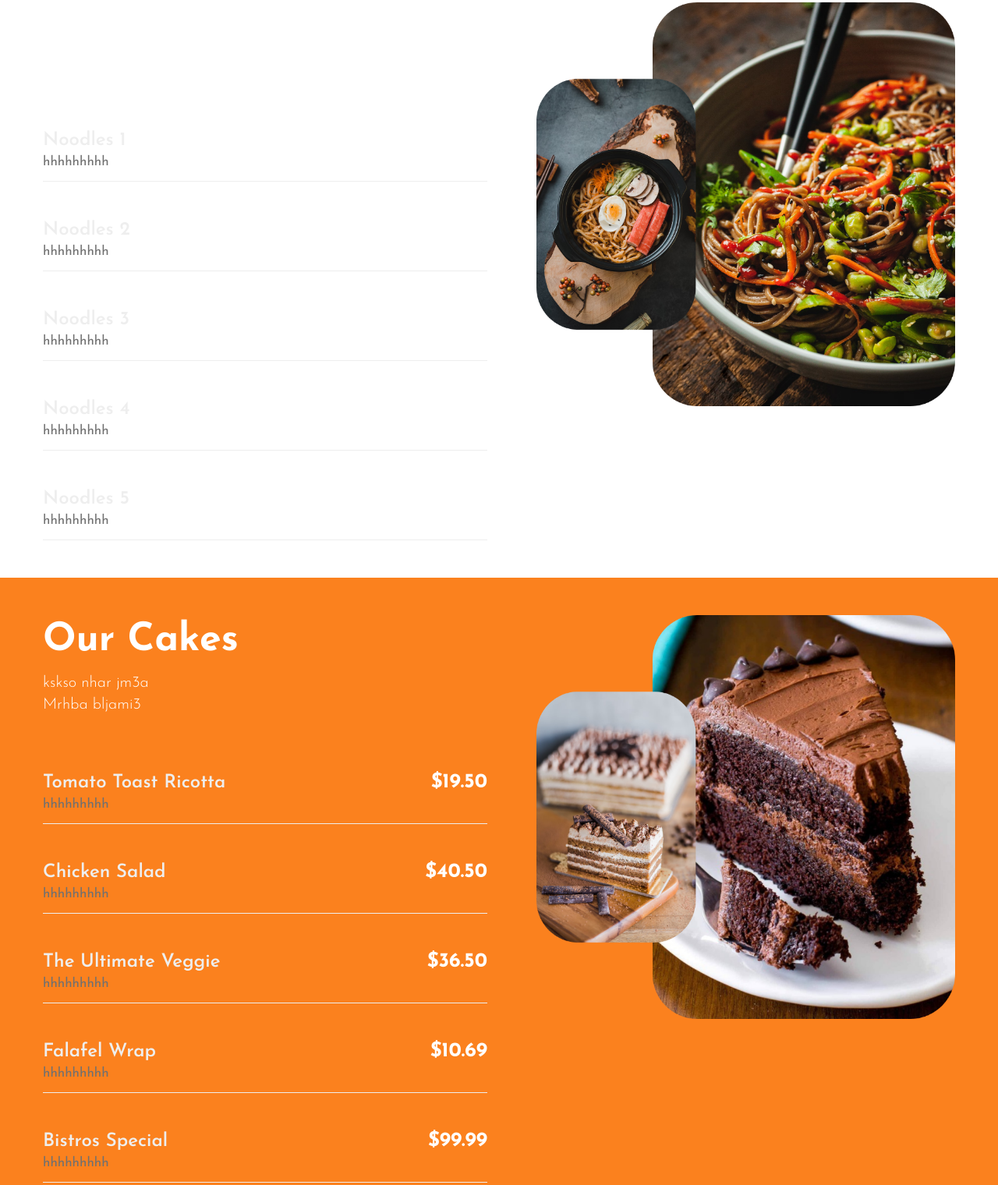
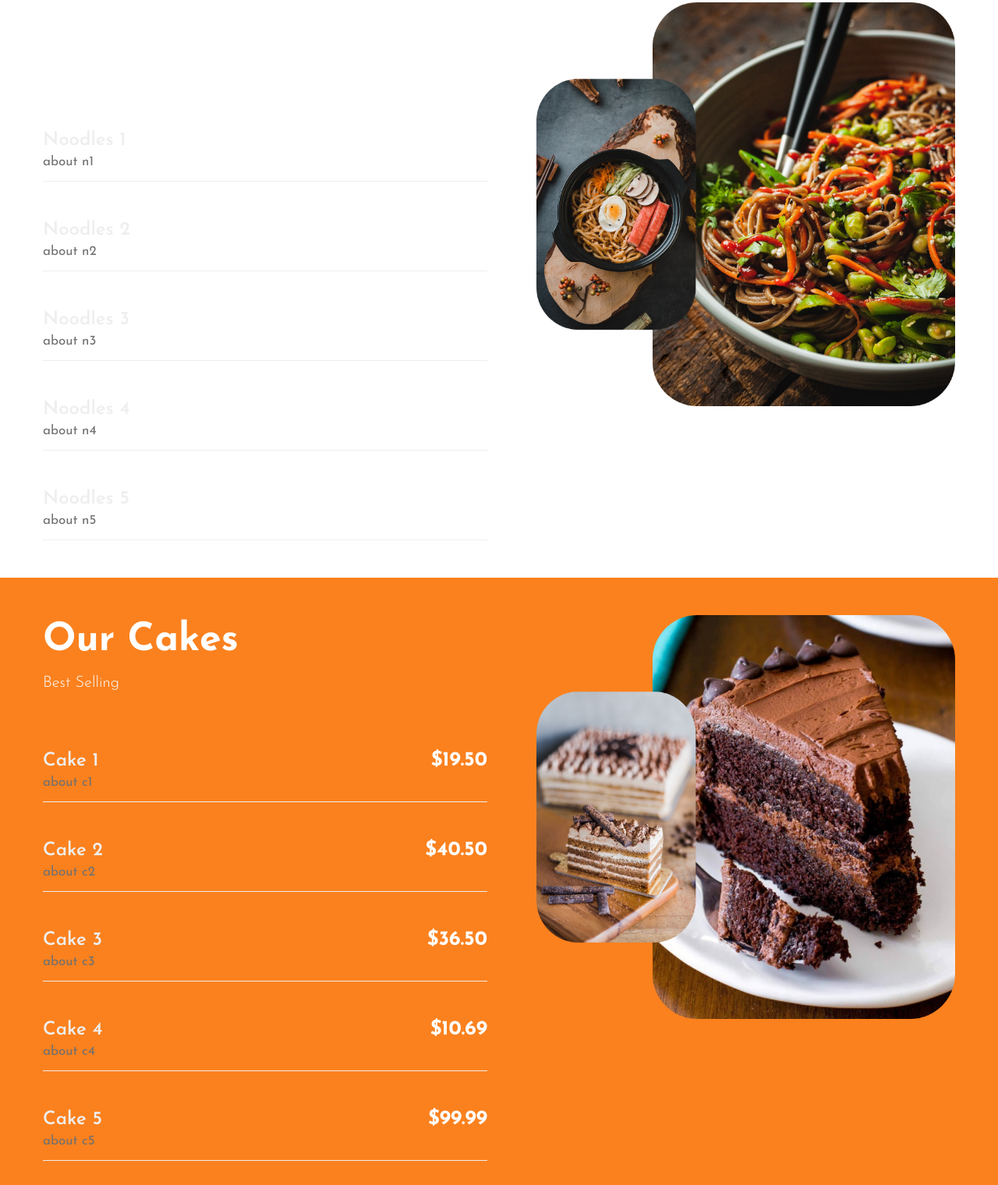
Before and after one commit to 0meeee0/Delicious-Fast-Food, a plain HTML site: page menu.html in a window 1280 px wide. Shown: the part 1245-2765 px from the top of the page at 78% size. Drawn offline with Linux system fonts and the light colour scheme.

Commit message:
finalisation

```diff
--- a/menu.html
+++ b/menu.html
@@ -188,7 +188,7 @@
                         <div class="row border-dot no-gutters">
                             <div class="col-8 menu-item-name-home">
                                 <h6>Noodles 1</h6>
-                                <p>hhhhhhhhh</p>
+                                <p>about n1</p>
                             </div>
                             <div class="col-4 menu-item-price-home text-right">
                                 <h6>$19.50</h6>
@@ -199,7 +199,7 @@
                         <div class="row border-dot no-gutters">
                             <div class="col-8 menu-item-name-home">
                                 <h6>Noodles 2</h6>
-                                <p>hhhhhhhhh</p>
+                                <p>about n2</p>
                             </div>
                             <div class="col-4 menu-item-price-home text-right">
                                 <h6>$40.50</h6>
@@ -210,7 +210,7 @@
                         <div class="row border-dot no-gutters">
                             <div class="col-8 menu-item-name-home">
                                 <h6>Noodles 3 </h6>
-                                <p>hhhhhhhhh</p>
+                                <p>about n3</p>
                             </div>
                             <div class="col-4 menu-item-price-home text-right">
                                 <h6>$36.50</h6>
@@ -221,7 +221,7 @@
                         <div class="row border-dot no-gutters">
                             <div class="col-8 menu-item-name-home">
                                 <h6>Noodles 4 </h6>
-                                <p>hhhhhhhhh</p>
+                                <p>about n4</p>
                             </div>
                             <div class="col-4 menu-item-price-home text-right">
                                 <h6>$10.69</h6>
@@ -232,7 +232,7 @@
                         <div class="row border-dot no-gutters">
                             <div class="col-8 menu-item-name-home">
                                 <h6>Noodles 5 </h6>
-                                <p>hhhhhhhhh</p>
+                                <p>about n5</p>
                             </div>
                             <div class="col-4 menu-item-price-home text-right">
                                 <h6>$99.99</h6>
@@ -256,14 +256,14 @@
                     <div class="section-heading mb-sm-5 mb-4">
                         <h3 class="title-style mb-2 text-white">Our Cakes</h3>
                         <p class="lead text-white">
-                            kskso nhar jm3a <br>Mrhba bljami3
+                            Best Selling
                         </p>
                     </div>
                     <div class="menu-sec mt-5 pt-md-4">
                         <div class="row border-dot no-gutters">
                             <div class="col-8 menu-item-name-home">
-                                <h6>Tomato Toast Ricotta</h6>
-                                <p>hhhhhhhhh</p>
+                                <h6>Cake 1</h6>
+                                <p>about c1</p>
                             </div>
                             <div class="col-4 menu-item-price-home text-right">
                                 <h6>$19.50</h6>
@@ -273,8 +273,8 @@
                     <div class="menu-sec mt-sm-5 mt-4">
                         <div class="row border-dot no-gutters">
                             <div class="col-8 menu-item-name-home">
-                                <h6>Chicken Salad</h6>
-                                <p>hhhhhhhhh</p>
+                                <h6>Cake 2</h6>
+                                <p>about c2</p>
                             </div>
                             <div class="col-4 menu-item-price-home text-right">
                                 <h6>$40.50</h6>
@@ -284,8 +284,8 @@
                     <div class="menu-sec mt-sm-5 mt-4">
                         <div class="row border-dot no-gutters">
                             <div class="col-8 menu-item-name-home">
-                                <h6>The Ultimate Veggie </h6>
-                                <p>hhhhhhhhh</p>
+                                <h6>Cake 3 </h6>
+                                <p>about c3</p>
                             </div>
                             <div class="col-4 menu-item-price-home text-right">
                                 <h6>$36.50</h6>
@@ -295,8 +295,8 @@
                     <div class="menu-sec mt-sm-5 mt-4">
                         <div class="row border-dot no-gutters">
                             <div class="col-8 menu-item-name-home">
-                                <h6>Falafel Wrap </h6>
-                                <p>hhhhhhhhh</p>
+                                <h6>Cake 4 </h6>
+                                <p>about c4</p>
                             </div>
                             <div class="col-4 menu-item-price-home text-right">
                                 <h6>$10.69</h6>
@@ -306,8 +306,8 @@
                     <div class="menu-sec mt-sm-5 mt-4">
                         <div class="row border-dot no-gutters">
                             <div class="col-8 menu-item-name-home">
-                                <h6>Bistros Special </h6>
-                                <p>hhhhhhhhh</p>
+                                <h6>Cake 5 </h6>
+                                <p>about c5</p>
                             </div>
                             <div class="col-4 menu-item-price-home text-right">
                                 <h6>$99.99</h6>
@@ -659,41 +659,6 @@
     </section>
     <!-- //grids section -->
 
-    <!-- stats section -->
-    <section class="w3-bottom-stats py-5">
-        <div class="container py-md-5 py-4">
-            <div class="row">
-                <div class="col-md-7 pr-lg-5">
-                    <h5 class="text-new mb-4">Hello. <br>Our structure has been present for over 36 years. <br>We
-                        make
-                        the best !
-                    </h5>
-                    <p class="mb-3">Nibh eu consequat magna ipsum ac ex. Nulla iaculis
-                        tincidunt elit, tortor luctus sit amet.
-                    </p>
-                    <p>Sed ut perspiciatis unde omnis iste natus error sit voluptatem accusantium doloremque
-                        laudantium, totam rem aperiam, eaque ipsa quae ab illo inventore veritatis et quasi
-                        architecto beatae vitae dicta sunt explicabo.</p>
-                    <a href="about.html" class="btn btn-style-white btn-style-primary mt-lg-5 mt-4">Learn More</a>
-                </div>
-                <div class="col-md-5 mt-md-0 mt-5">
-                    <div class="counter text-center">
-                        <div class="timer count-title count-number" data-to="6370" data-speed="1500"></div>
-                        <p class="count-text mt-2">happy customer's</p>
-                    </div>
-                    <div class="counter text-center mt-5">
-                        <div class="timer count-title count-number" data-to="421" data-speed="1500"></div>
-                        <p class="count-text mt-2">master chef's</p>
-                    </div>
-                    <div class="counter text-center mt-5">
-                        <div class="timer count-title count-number" data-to="7300" data-speed="1500"></div>
-                        <p class="count-text mt-2">Order's Everyday</p>
-                    </div>
-                </div>
-            </div>
-        </div>
-    </section>
-    <!-- //stats section -->
 
 
     <!-- Js scripts -->
```
Also changed, not shown: about.html (+39 -4 lines), contact.html (+1 -1 lines), index.html (+9 -2 lines), assets/css/style-starter.css.
